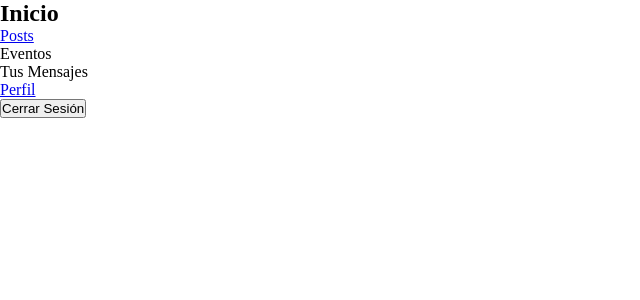
After one commit to Bl3x4r/VIIIGames, a Flask app: template app_flask/templates/inicio.html in a window 1280 px wide. The commit adds this page. Shown: the top 300 px of the page, without its empty margins (0-640 px from the left). Run offline with Flask 3, Linux system fonts and the light colour scheme; the template is opened without the code that fills it, so the values that code supplies are empty.

Commit message:
arreglo de errores

```diff
--- a/app_flask/controladores/controlador_usuario.py
+++ b/app_flask/controladores/controlador_usuario.py
@@ -19,5 +19,6 @@ def process_register():
         **request.form,
         'contraseña' : encrypted_password
     }
-    id_usuario = Usuario.create_one(nuevo_usuario)
+    id_usuario = Usuario.crear_uno(nuevo_usuario)
     session['id_usuario'] = id_usuario
+    return render_template("inicio.html")
--- /dev/null
+++ b/app_flask/static/css/inicio.css
@@ -0,0 +1,4 @@
+*{
+    padding: 0;
+    margin: 0;
+}
--- /dev/null
+++ b/app_flask/templates/inicio.html
@@ -0,0 +1,27 @@
+<!DOCTYPE html>
+<html lang="en">
+<head>
+    <meta charset="UTF-8">
+    <meta name="viewport" content="width=device-width, initial-scale=1.0">
+    <title>Inicio</title>
+    <link rel="stylesheet" href="{{url_for('static', filename='css/inicio.css')}}">
+</head>
+<body>
+    <nav>
+        <div class="cont_izq">
+            <h1>Inicio</h1>
+        </div>
+        <div class="cont-der">
+            <ul class="lista">
+                <li><a href="#">Posts</a></li>
+                <li><a href="#"></a>Eventos</li>
+                <li><a href="#"></a>Tus Mensajes</li>
+            </ul>
+            <a href="#">Perfil</a>
+            <form action="/cerrar/sesion" method="get">
+                <button>Cerrar Sesión</button>
+            </form>
+        </div>
+    </nav>
+</body>
+</html>
--- a/app_flask/templates/test_Login.html
+++ b/app_flask/templates/test_Login.html
@@ -8,7 +8,7 @@
 <body>
     <div class="container">
         <div class="logo">
-        <img src="Doge.jpg" alt="Diseño logo">
+        <img src="{{url_for('static', filename=img/Doge.jpg)}}" alt="Diseño logo">
     </div>
     <h2>Registro</h2>
     <form action="procesar_registro.php" method="POST">
```
Also changed, not shown: app_flask/templates/test_creacion.html (+4 -3 lines), 2 other files.
